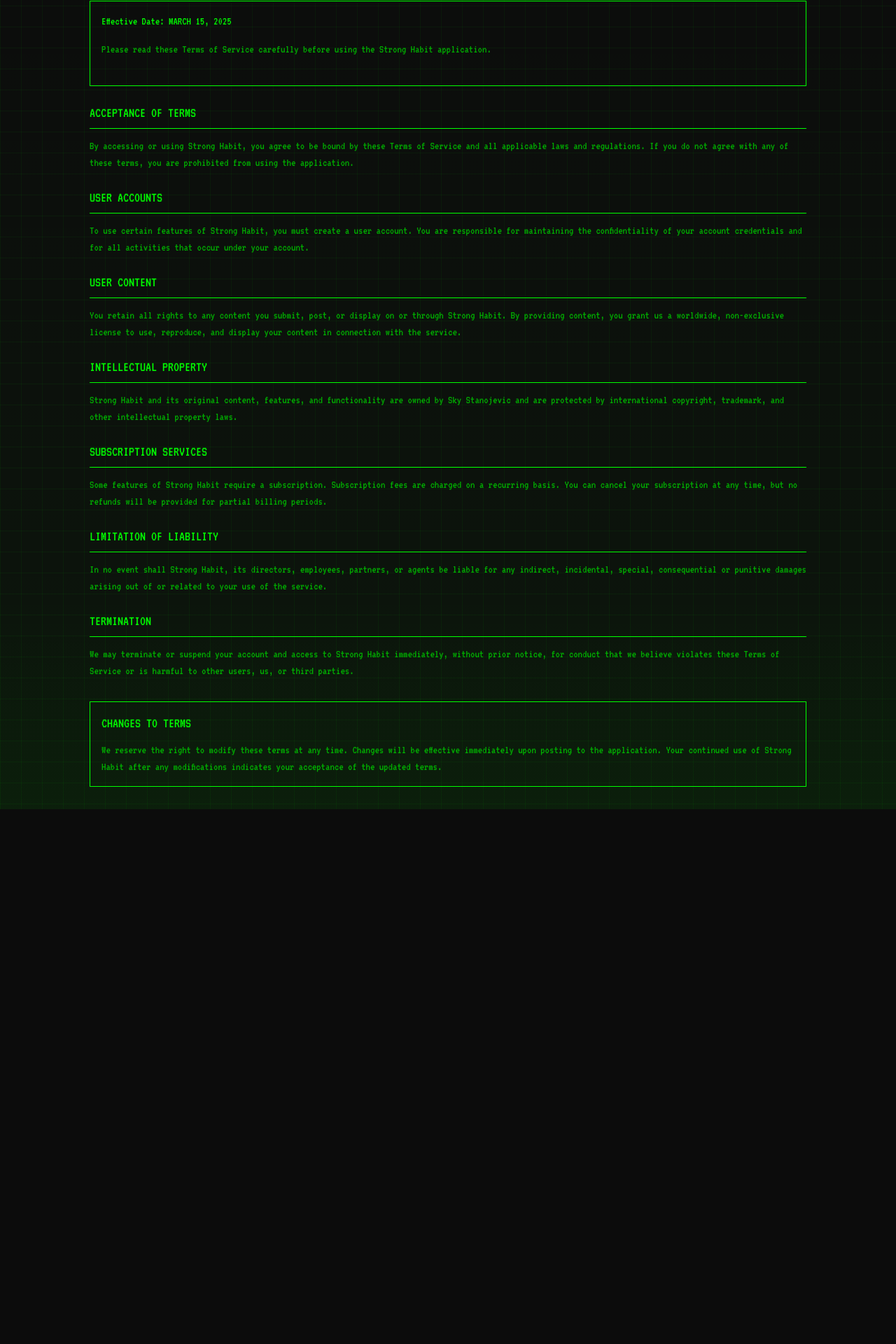
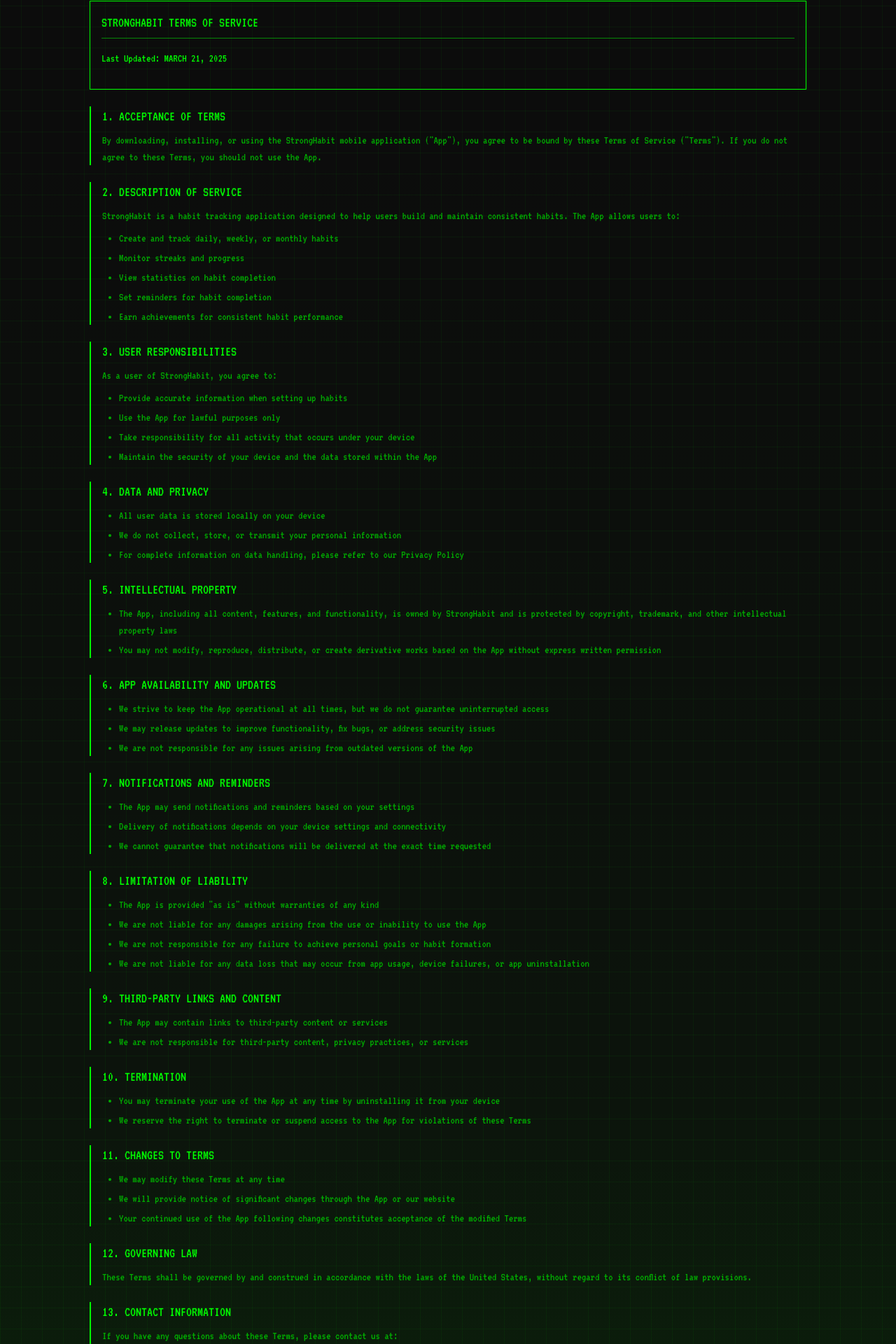
Before and after one commit to skystanoyevitch/sky-portfolio, a React (Create React App) app: page /strong-habit/terms in a window 1280 px wide. Shown: the part 652-2572 px from the top of the page at 70% size. Before the commit the page ends 1808 px from the top, so only its background shows below. Built offline with nearby package versions, Linux system fonts and the light colour scheme; a web font is replaced by a local one.

Commit message:
refactor Terms component to improve structure and clarity of Terms of Service

```diff
--- a/src/Pages/StrongHabit/Components/Terms.jsx
+++ b/src/Pages/StrongHabit/Components/Terms.jsx
@@ -2,44 +2,6 @@ import React from "react";
 import Terminal from "../../../Layout/Navigation/Components/Terminal/Terminal";
 
 const Terms = () => {
-  const termsSections = [
-    {
-      title: "ACCEPTANCE OF TERMS",
-      content:
-        "By accessing or using Strong Habit, you agree to be bound by these Terms of Service and all applicable laws and regulations. If you do not agree with any of these terms, you are prohibited from using the application.",
-    },
-    {
-      title: "USER ACCOUNTS",
-      content:
-        "To use certain features of Strong Habit, you must create a user account. You are responsible for maintaining the confidentiality of your account credentials and for all activities that occur under your account.",
-    },
-    {
-      title: "USER CONTENT",
-      content:
-        "You retain all rights to any content you submit, post, or display on or through Strong Habit. By providing content, you grant us a worldwide, non-exclusive license to use, reproduce, and display your content in connection with the service.",
-    },
-    {
-      title: "INTELLECTUAL PROPERTY",
-      content:
-        "Strong Habit and its original content, features, and functionality are owned by Sky Stanojevic and are protected by international copyright, trademark, and other intellectual property laws.",
-    },
-    {
-      title: "SUBSCRIPTION SERVICES",
-      content:
-        "Some features of Strong Habit require a subscription. Subscription fees are charged on a recurring basis. You can cancel your subscription at any time, but no refunds will be provided for partial billing periods.",
-    },
-    {
-      title: "LIMITATION OF LIABILITY",
-      content:
-        "In no event shall Strong Habit, its directors, employees, partners, or agents be liable for any indirect, incidental, special, consequential or punitive damages arising out of or related to your use of the service.",
-    },
-    {
-      title: "TERMINATION",
-      content:
-        "We may terminate or suspend your account and access to Strong Habit immediately, without prior notice, for conduct that we believe violates these Terms of Service or is harmful to other users, us, or third parties.",
-    },
-  ];
-
   return (
     <div className="font-vt text-terminal-green">
       <Terminal title="TERMS OF SERVICE" className="mb-6">
@@ -51,35 +13,201 @@ const Terms = () => {
       </Terminal>
 
       <div className="border border-terminal-green p-4 mb-6">
-        <p className="mb-4">Effective Date: MARCH 15, 2025</p>
-        <p className="text-terminal-green-dark mb-6">
-          Please read these Terms of Service carefully before using the Strong
-          Habit application.
-        </p>
+        <h2 className="text-xl border-b border-terminal-green border-opacity-50 pb-2 mb-4">
+          STRONGHABIT TERMS OF SERVICE
+        </h2>
+        <p className="mb-4">Last Updated: MARCH 21, 2025</p>
       </div>
 
       <div className="space-y-6">
-        {termsSections.map((section, index) => (
-          <div key={index} className="mb-6">
-            <h3 className="text-xl border-b border-terminal-green pb-2 mb-3">
-              {section.title}
-            </h3>
-            <p className="text-terminal-green-dark">{section.content}</p>
-          </div>
-        ))}
-      </div>
+        <TermSection number="1" title="ACCEPTANCE OF TERMS">
+          <p>
+            By downloading, installing, or using the StrongHabit mobile
+            application ("App"), you agree to be bound by these Terms of Service
+            ("Terms"). If you do not agree to these Terms, you should not use
+            the App.
+          </p>
+        </TermSection>
 
-      <div className="mt-8 p-4 border border-terminal-green">
-        <h3 className="text-xl mb-3">CHANGES TO TERMS</h3>
-        <p className="text-terminal-green-dark">
-          We reserve the right to modify these terms at any time. Changes will
-          be effective immediately upon posting to the application. Your
-          continued use of Strong Habit after any modifications indicates your
-          acceptance of the updated terms.
-        </p>
+        <TermSection number="2" title="DESCRIPTION OF SERVICE">
+          <p>
+            StrongHabit is a habit tracking application designed to help users
+            build and maintain consistent habits. The App allows users to:
+          </p>
+          <ul className="list-disc pl-6 mt-2 space-y-1 text-terminal-green-dark">
+            <li>Create and track daily, weekly, or monthly habits</li>
+            <li>Monitor streaks and progress</li>
+            <li>View statistics on habit completion</li>
+            <li>Set reminders for habit completion</li>
+            <li>Earn achievements for consistent habit performance</li>
+          </ul>
+        </TermSection>
+
+        <TermSection number="3" title="USER RESPONSIBILITIES">
+          <p>As a user of StrongHabit, you agree to:</p>
+          <ul className="list-disc pl-6 mt-2 space-y-1 text-terminal-green-dark">
+            <li>Provide accurate information when setting up habits</li>
+            <li>Use the App for lawful purposes only</li>
+            <li>
+              Take responsibility for all activity that occurs under your device
+            </li>
+            <li>
+              Maintain the security of your device and the data stored within
+              the App
+            </li>
+          </ul>
+        </TermSection>
+
+        <TermSection number="4" title="DATA AND PRIVACY">
+          <ul className="list-disc pl-6 space-y-1 text-terminal-green-dark">
+            <li>All user data is stored locally on your device</li>
+            <li>
+              We do not collect, store, or transmit your personal information
+            </li>
+            <li>
+              For complete information on data handling, please refer to our
+              Privacy Policy
+            </li>
+          </ul>
+        </TermSection>
+
+        <TermSection number="5" title="INTELLECTUAL PROPERTY">
+          <ul className="list-disc pl-6 space-y-1 text-terminal-green-dark">
+            <li>
+              The App, including all content, features, and functionality, is
+              owned by StrongHabit and is protected by copyright, trademark, and
+              other intellectual property laws
+            </li>
+            <li>
+              You may not modify, reproduce, distribute, or create derivative
+              works based on the App without express written permission
+            </li>
+          </ul>
+        </TermSection>
+
+        <TermSection number="6" title="APP AVAILABILITY AND UPDATES">
+          <ul className="list-disc pl-6 space-y-1 text-terminal-green-dark">
+            <li>
+              We strive to keep the App operational at all times, but we do not
+              guarantee uninterrupted access
+            </li>
+            <li>
+              We may release updates to improve functionality, fix bugs, or
+              address security issues
+            </li>
+            <li>
+              We are not responsible for any issues arising from outdated
+              versions of the App
+            </li>
+          </ul>
+        </TermSection>
+
+        <TermSection number="7" title="NOTIFICATIONS AND REMINDERS">
+          <ul className="list-disc pl-6 space-y-1 text-terminal-green-dark">
+            <li>
+              The App may send notifications and reminders based on your
+              settings
+            </li>
+            <li>
+              Delivery of notifications depends on your device settings and
+              connectivity
+            </li>
+            <li>
+              We cannot guarantee that notifications will be delivered at the
+              exact time requested
+            </li>
+          </ul>
+        </TermSection>
+
+        <TermSection number="8" title="LIMITATION OF LIABILITY">
+          <ul className="list-disc pl-6 space-y-1 text-terminal-green-dark">
+            <li>The App is provided "as is" without warranties of any kind</li>
+            <li>
+              We are not liable for any damages arising from the use or
+              inability to use the App
+            </li>
+            <li>
+              We are not responsible for any failure to achieve personal goals
+              or habit formation
+            </li>
+            <li>
+              We are not liable for any data loss that may occur from app usage,
+              device failures, or app uninstallation
+            </li>
+          </ul>
+        </TermSection>
+
+        <TermSection number="9" title="THIRD-PARTY LINKS AND CONTENT">
+          <ul className="list-disc pl-6 space-y-1 text-terminal-green-dark">
+            <li>
+              The App may contain links to third-party content or services
+            </li>
+            <li>
+              We are not responsible for third-party content, privacy practices,
+              or services
+            </li>
+          </ul>
+        </TermSection>
+
+        <TermSection number="10" title="TERMINATION">
+          <ul className="list-disc pl-6 space-y-1 text-terminal-green-dark">
+            <li>
+              You may terminate your use of the App at any time by uninstalling
+              it from your device
+            </li>
+            <li>
+              We reserve the right to terminate or suspend access to the App for
+              violations of these Terms
+            </li>
+          </ul>
+        </TermSection>
+
+        <TermSection number="11" title="CHANGES TO TERMS">
+          <ul className="list-disc pl-6 space-y-1 text-terminal-green-dark">
+            <li>We may modify these Terms at any time</li>
+            <li>
+              We will provide notice of significant changes through the App or
+              our website
+            </li>
+            <li>
+              Your continued use of the App following changes constitutes
+              acceptance of the modified Terms
+            </li>
+          </ul>
+        </TermSection>
+
+        <TermSection number="12" title="GOVERNING LAW">
+          <p>
+            These Terms shall be governed by and construed in accordance with
+            the laws of the United States, without regard to its conflict of law
+            provisions.
+          </p>
+        </TermSection>
+
+        <TermSection number="13" title="CONTACT INFORMATION">
+          <p>
+            If you have any questions about these Terms, please contact us at:
+          </p>
+          <p className="mt-2 text-terminal-green">
+            Email: contact@stronghabit.app
+          </p>
+          <p className="mt-4 text-terminal-green-dark">
+            These Terms of Service were last updated on March 21, 2025.
+          </p>
+        </TermSection>
       </div>
     </div>
   );
 };
 
+// Helper component for term sections
+const TermSection = ({ number, title, children }) => (
+  <div className="border-l-2 border-terminal-green pl-4">
+    <h3 className="text-xl mb-2">
+      {number}. {title}
+    </h3>
+    <div className="text-terminal-green-dark">{children}</div>
+  </div>
+);
+
 export default Terms;
```
